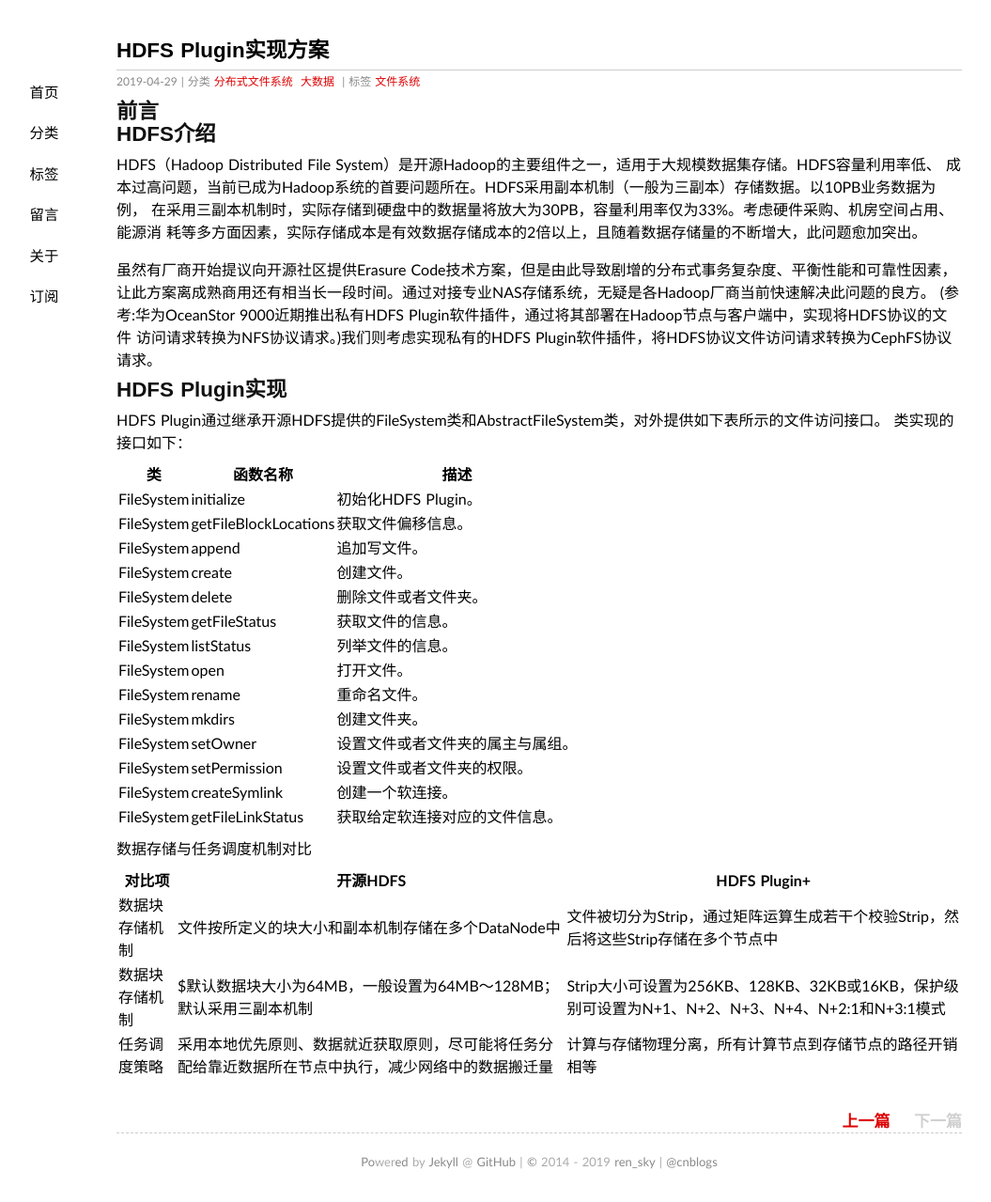
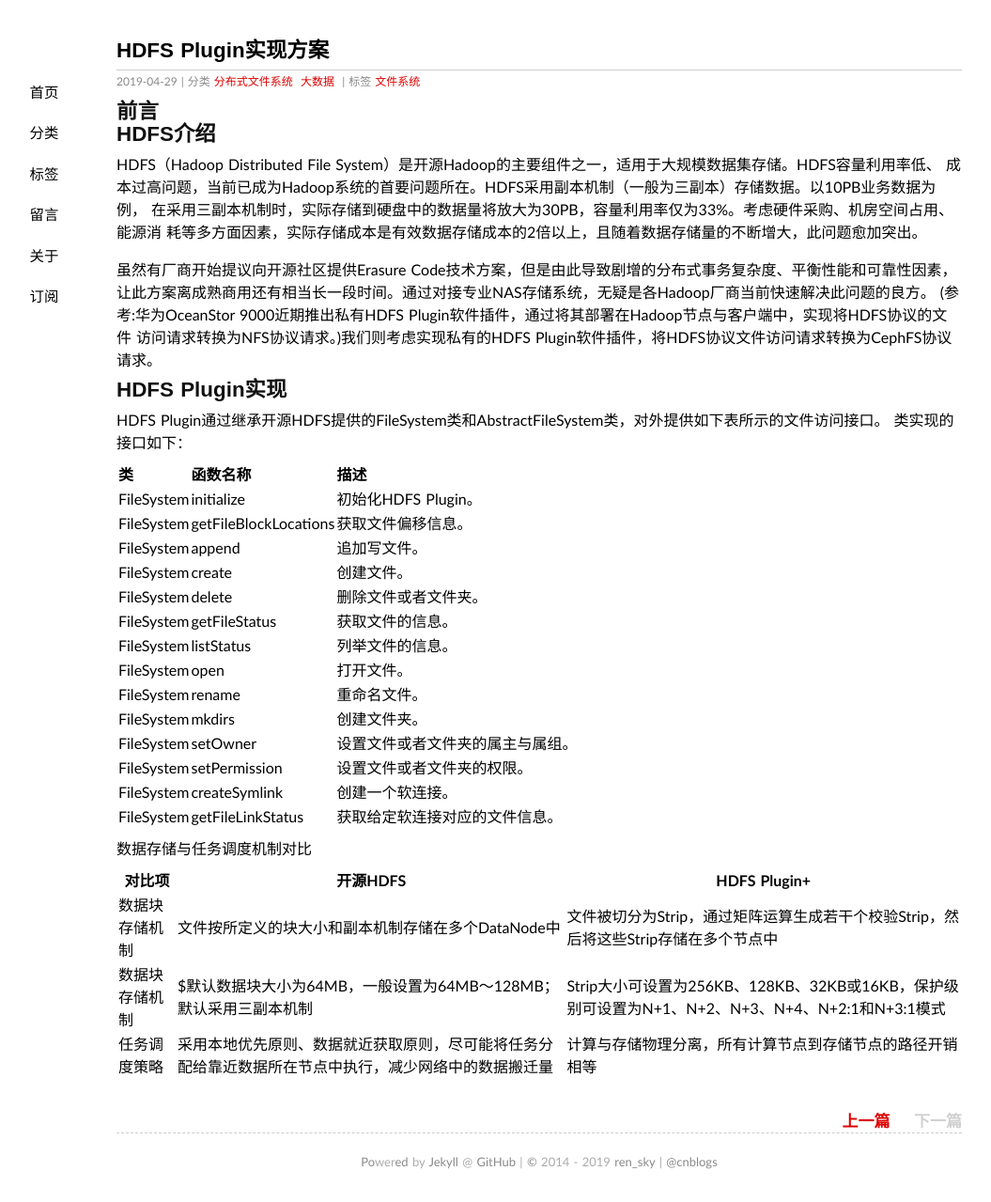
Before and after one commit to skyatlantis/skyatlantis.github.io, a Jekyll site: the page built from _posts/2019-4-29-HDFS-Plugin实现方案.md, in a window 1280 px wide. Shown: the whole page at 94% size, without its empty margins (66-1121 px from the left). Built offline with Jekyll 4.4.1, drawn with Linux system fonts in a browser that asks for light colours; some web fonts are replaced; comment, search, counter and statistics services are not loaded.

```diff
--- a/_posts/2019-4-29-HDFS-Plugin实现方案.md
+++ b/_posts/2019-4-29-HDFS-Plugin实现方案.md
@@ -29,12 +29,12 @@ HDFS Plugin通过继承开源HDFS提供的FileSystem类和AbstractFileSystem类
 类实现的接口如下：
 
 |类 | 函数名称 |  描述|
-|-|-|-
-|FileSystem | initialize | 初始化HDFS Plugin。 |
-|FileSystem | getFileBlockLocations | 获取文件偏移信息。 |
-|FileSystem | append | 追加写文件。 |
-|FileSystem | create | 创建文件。 |
-|FileSystem | delete | 删除文件或者文件夹。 |
+|:-|:-|:-|
+|FileSystem | initialize              | 初始化HDFS Plugin。 |
+|FileSystem | getFileBlockLocations   | 获取文件偏移信息。 |
+|FileSystem | append                  | 追加写文件。 |
+|FileSystem | create                  | 创建文件。 |
+|FileSystem | delete                  | 删除文件或者文件夹。 |
 |FileSystem | getFileStatus | 获取文件的信息。 |
 |FileSystem | listStatus | 列举文件的信息。 |
 |FileSystem | open | 打开文件。 |
```
